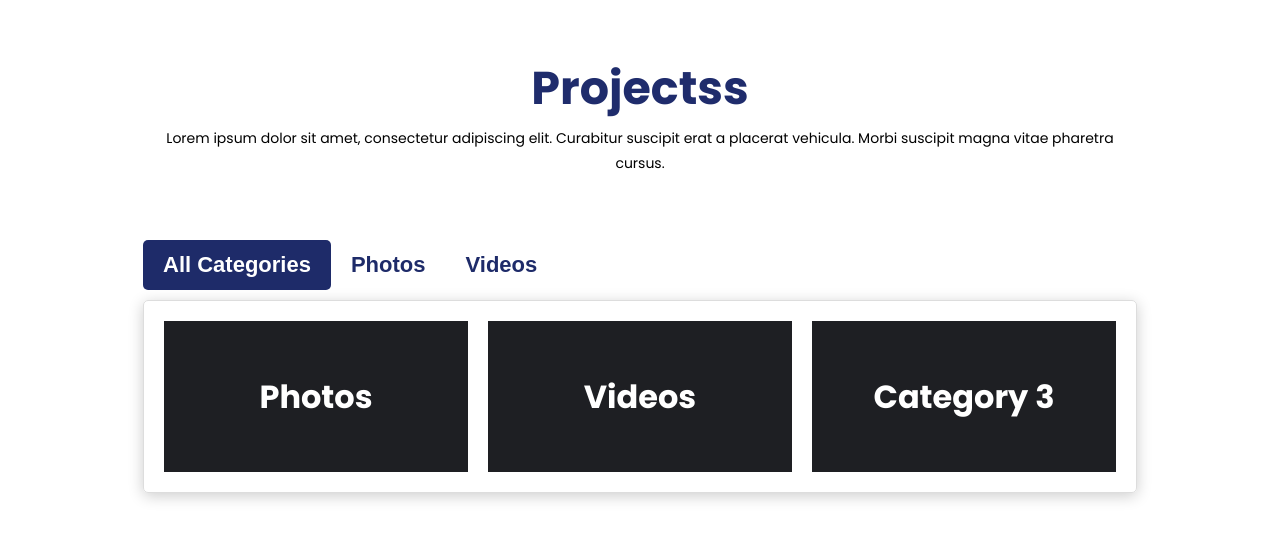
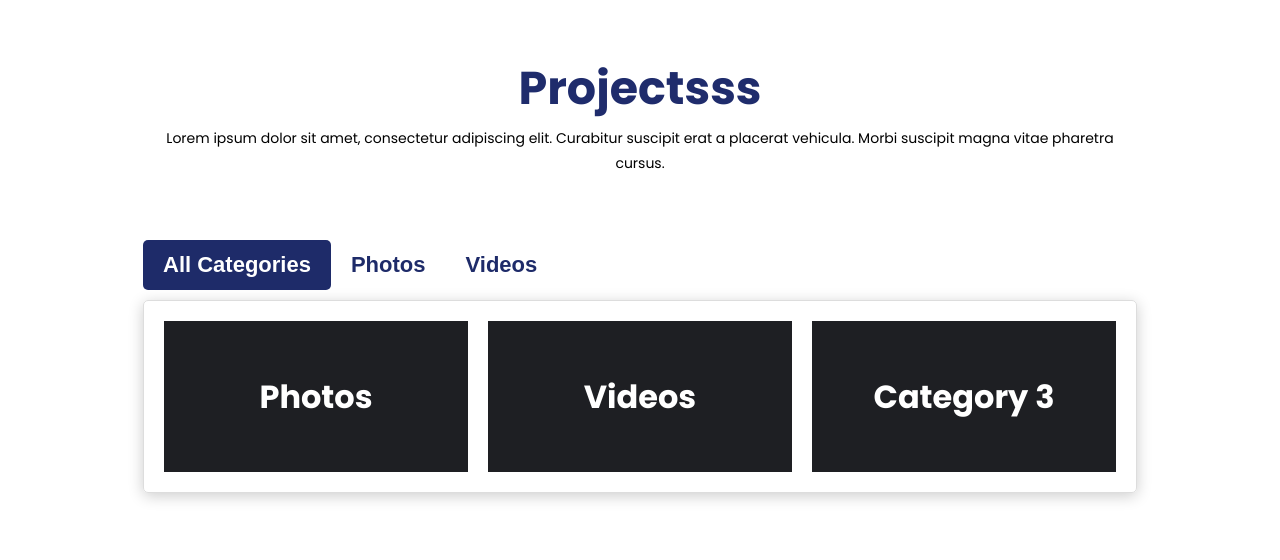
Before and after one commit to rjsoccer11/jayvee-site, a plain HTML site: page index.html in a window 1280 px wide. Shown: the part 403-963 px from the top of the page. Drawn offline with Linux system fonts and the light colour scheme.

Commit message:
Update index.html
try 2

```diff
--- a/index.html
+++ b/index.html
@@ -51,7 +51,7 @@
             <div class="container">
                 <div class="flex-block row">
                    <div class="section-title">
-                      <h2 class="animate_ _ _animated animate_headShake animate_infinite">Projectss</h2>
+                      <h2 class="animate_ _ _animated animate_headShake animate_infinite">Projectsss</h2>
                       <p>Lorem ipsum dolor sit amet, consectetur adipiscing elit. Curabitur suscipit erat a placerat vehicula. Morbi suscipit magna vitae pharetra cursus.</p>
                     </div>
                 </div>
```
